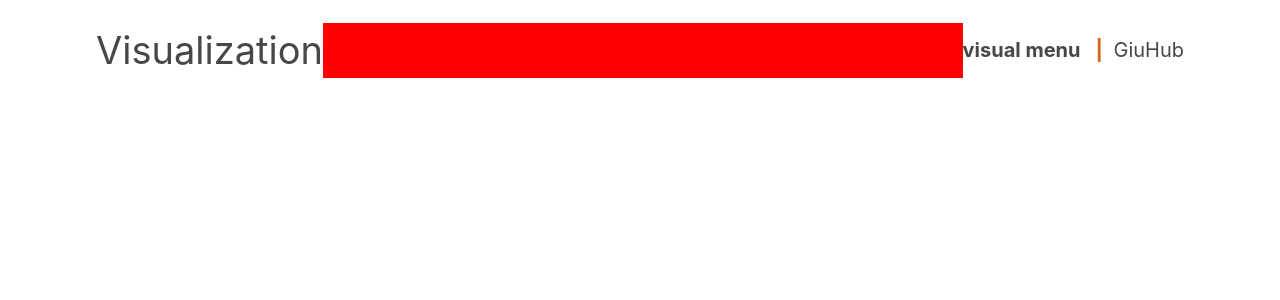
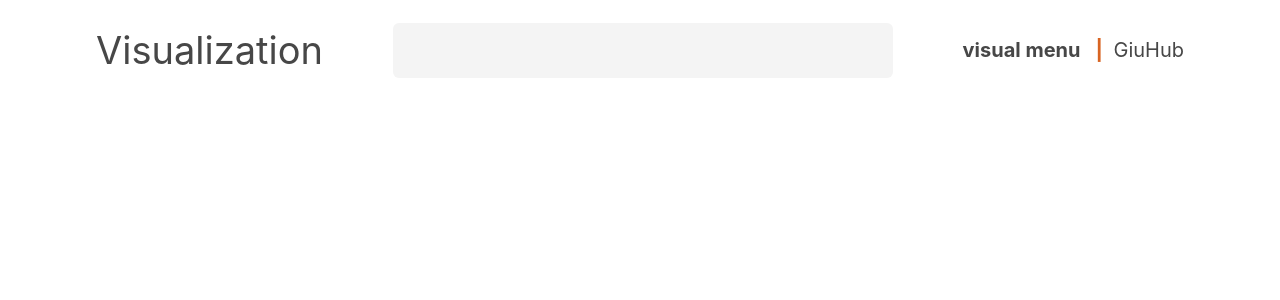
Before and after one commit to DuskwoodDane/s-nin01_vue3, a Vue app: page / in a window 1280 px wide. Shown: the top 300 px of the page. Built offline with nearby package versions, Linux system fonts and the light colour scheme.

Commit message:
feature: search

```diff
--- a/src/components/Search/index.vue
+++ b/src/components/Search/index.vue
@@ -0,0 +1,135 @@
+<template>
+  <section class="s-n-search-input">
+    <input
+     type="text"
+     v-model="search.content"
+     @input="onChange"
+     @blur="onBlur"/>
+
+    <template v-if="search.result.length">
+      <ul class="s-n-tip">
+        <li v-for="item of search.result" :key="item.adcode" @click="toDataPanel(item)">{{ item.name }}</li>
+      </ul>
+    </template>
+
+    <template v-if="search.empty">
+      <div class="s-n-tip s-n-tip-empty"><span>{{ i18nMap.header.search.emptyTip }}</span></div>
+    </template>
+  </section>
+</template>
+
+<!-- filename: Search.vue -->
+<script lang='ts' setup>
+import { reactive, toRefs, inject } from 'vue';
+
+import constant from '@/utils/constant';
+
+import type { ProvOrCityData } from '@/utils/interface/datas';
+
+const { injectionKey, defaultValue } = constant;
+
+const i18nMap = inject(injectionKey.I18NMAP, defaultValue.i18nMap);
+const provCities = inject(injectionKey.PROVCITIES, defaultValue.provCities);
+
+const search = reactive({
+  /** 搜索内容 */
+  content: '',
+  /** 搜索结果 */
+  result: [] as ProvOrCityData[],
+  /** */
+  empty: false
+});
+
+const toDataPanel = (area: ProvOrCityData) => {
+  console.log('area', area);
+};
+
+const onBlur = (e?: any) => {
+  if (e && !e?.relatedTarget) return;
+  search.content = '';
+  search.empty = false;
+  search.result = [];
+};
+
+const onChange = () => {
+  if (!search.content) return onBlur();
+
+  const areaArr = [] as ProvOrCityData[];
+  provCities.forEach((item, index) => {
+    console.log(index);
+    /** 精准匹配 */
+    const exact = new RegExp(search.content).test(item.name);
+    /** 模糊匹配 */
+    const _reg = search.content.replace(/.{1}/g,
+    // 存在的每个字符都进行模糊匹配, 如果搜索内容长度大于1则用|隔开
+      (c) => c === search.content[search.content.length - 1] ? c : `${c}|`);
+    const valid = new RegExp(_reg).test(item.name);
+    // 精确匹配的关键词，将始终排在第一位
+    if (exact) return areaArr.push(item);
+    // 模糊匹配
+    if (valid) areaArr.push(item);
+  });
+  search.result = areaArr;
+  search.empty = !areaArr.length;
+};
+
+// 使用toRefs解构
+// let { } = { ...toRefs(data) }
+
+defineExpose({
+  ...toRefs(search)
+});
+
+</script>
+<style scoped lang='scss'>
+.s-n-search-input {
+  @include set-wh;
+  position: relative;
+  z-index: 197;
+  input {
+    @include set-wh;
+    padding: 0 0 0 15px;
+    box-sizing: border-box;
+    border: none;
+    border-radius: 6px;
+    @include font(16px, 400, var(--text-search-color));
+    background-color: var(--search-bg-color);
+    transition: outline .5s;
+    &:focus {
+      outline: 1px solid var(--border-search-color);
+    }
+  }
+  .s-n-tip {
+    width: 100%;
+    max-height: 300px;
+    border: 1px solid red;
+    border-radius: 5px;
+    padding: 3px 0;
+    position: absolute;
+    top: 115%;
+    left: 0;
+    overflow-y: auto;
+    @include font(14px, 400, var(--text-title-color));
+    background-color: var(--bg-color);
+    cursor: default;
+    li {
+      padding: 10px 15px;
+      &:hover {
+        color: var(--bg-color);
+        background-color: var(--text-title-color);
+      }
+    }
+  }
+
+  .s-n-tip-empty {
+    padding: 10px;
+    box-sizing: border-box;
+    font-size: 16px;
+    @include font(16px, 400, var(--text-search-color));
+    text-align: center;
+    span {
+      opacity: .6;
+    }
+  }
+}
+</style>
--- a/src/views/Header/index.vue
+++ b/src/views/Header/index.vue
@@ -2,7 +2,7 @@
   <section class="s-n-transition-bg-tcolor s-n-header">
     <h1>{{ i18nMap.title }}</h1>
     <div class="s-n-theme-transition-bg h-search">
-
+      <Search />
     </div>
     <ul class="h-list">
       <li class="h-l-title">
@@ -27,6 +27,8 @@
 <!-- filename: Header.vue -->
 <script lang='ts' setup>
 import { ref, reactive, inject } from 'vue';
+
+import Search from '@/components/Search/index.vue';
 
 import constant from '@/utils/constant';
 
@@ -68,7 +70,7 @@ const close = () => (isOpen.value = false);
     flex: 2;
     height: 55px;
     padding: 0 70px;
-    background-color: red
+    // background-color: red
   }
   .h-list {
     @include flex-row;
```
